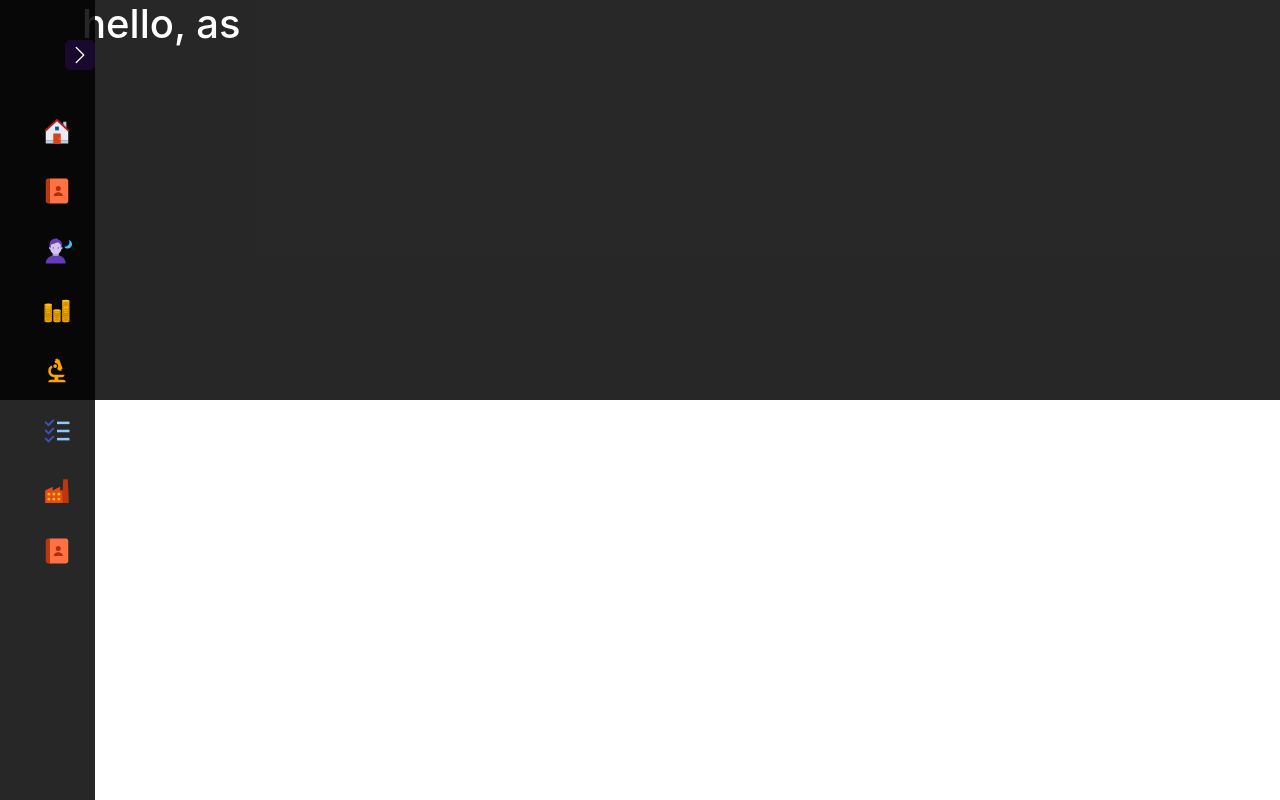
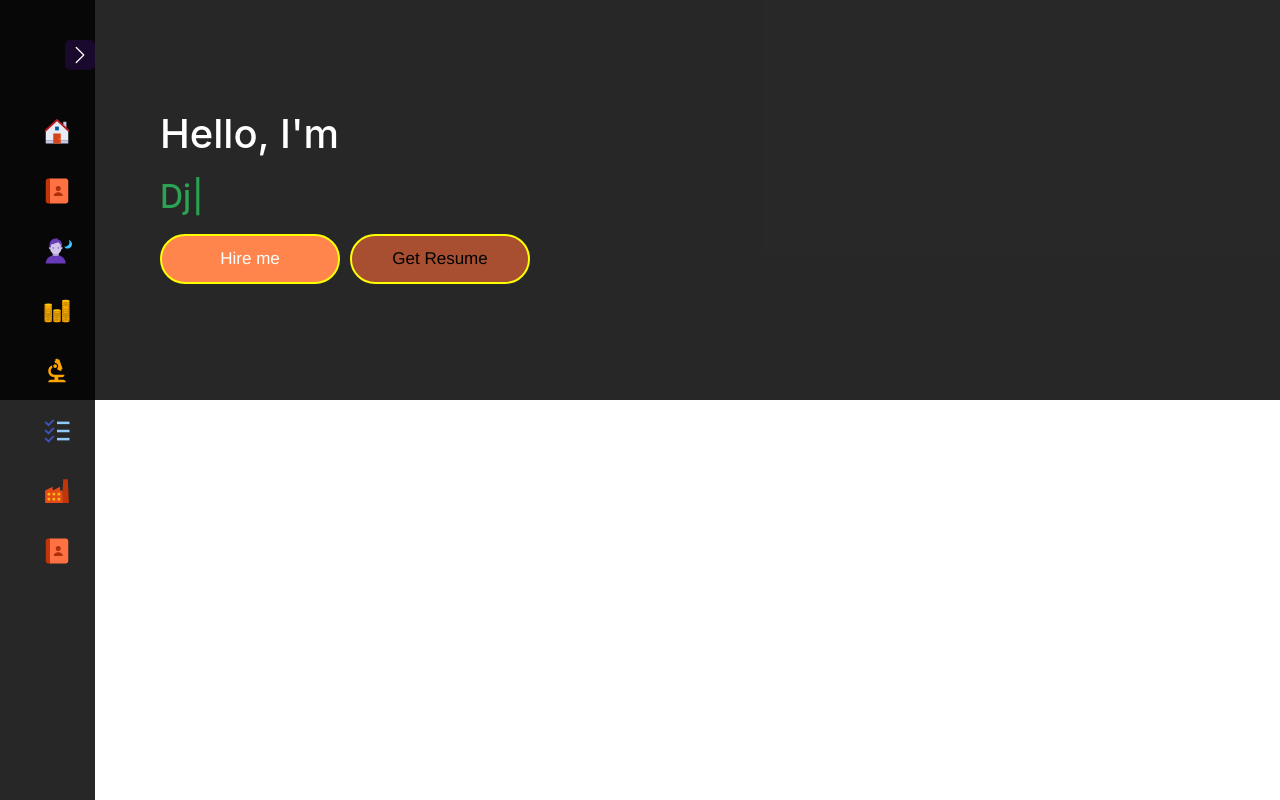
Before and after one commit to Tongmean/React-2_Portfolio, a React (Create React App) app: page / in a window 1280 px wide. Built offline with nearby package versions, Linux system fonts and the light colour scheme.

Commit message:
add Home

```diff
--- a/package.json
+++ b/package.json
@@ -10,6 +10,7 @@
     "react-dom": "^18.2.0",
     "react-icons": "^4.4.0",
     "react-scripts": "5.0.1",
+    "typewriter-effect": "^2.19.0",
     "web-vitals": "^2.1.4"
   },
   "scripts": {
--- a/src/component/home/Home.css
+++ b/src/component/home/Home.css
@@ -4,5 +4,63 @@
     color: white;
 }
 .home-content {
+    margin-left: 150px;
+    padding: 10px;
+    margin-top: 100px;
+}
+
+.home-content h2 {
+    margin-top: 20px;
+    color: rgb(42, 163, 82);
+}
+.button-for-action {
     display: flex;
 }
+
+.hire-me-button {
+    background-color:#FF854C;
+    text-align: center;
+    width: 180px;
+    padding: 10px;
+    border-radius: 90px;
+    cursor:pointer;
+    margin-top: 10px;
+    border: 2px solid yellow;
+    font-size: 17px;
+    font-family: 'Franklin Gothic Medium', 'Arial Narrow', Arial, sans-serif;
+
+}
+.hire-me-button:hover {
+    background-color: white;
+    width: 250px;
+    color: black;
+    transition-duration: 1s;
+}
+
+.get-resume-button {
+    background-color:rgb(167, 79, 48);
+    text-align: center;
+    width: 180px;
+    padding: 10px;
+    border-radius: 90px;
+    cursor:pointer;
+    margin-top: 10px;
+    border: 2px solid yellow;
+    font-size: 17px;
+    margin-left: 10px;
+    font-family: 'Franklin Gothic Medium', 'Arial Narrow', Arial, sans-serif;
+}
+.get-resume-button:hover {
+    background-color: white;
+    width: 250px;
+    color: black;
+    transition-duration: 1s;
+
+}
+.get-resume-button a {
+    text-decoration: none;
+    color: black;
+}
+.get-resume-button a:hover {
+    color: black;
+}
--- a/src/component/home/Home.js
+++ b/src/component/home/Home.js
@@ -1,13 +1,35 @@
 import React from 'react'
 import './Home.css'
+import Typewriter from 'typewriter-effect'
+import Resume from './TonmeanResume.pdf'
+
 function Home() {
   return (
     <div>
         <div className='container-fluid home'>
             <div className='container home-content'>
                 <h1>
-                    hello, as
+                    Hello, I'm
                 </h1>
+                <h2>
+                <Typewriter
+                  options={{
+                    strings: ['Web Developer', 'Django', 'Stupid User'],
+                    autoStart: true,
+                    loop: true,
+
+                  }}
+                />
+
+                </h2>
+                <div className='button-for-action'>
+                  <div className='hire-me-button'>
+                    Hire me
+                  </div>
+                  <div className='get-resume-button'>
+                    <a href={Resume} download="resume.pdf">Get Resume</a>
+                  </div>
+                </div>
             </div>
         </div>
     </div>
```
Also changed, not shown: src/view/pages/HomePage.js (added), 2 other files (tests, documents, lock files or other folders).
